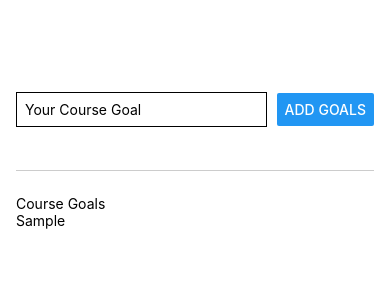
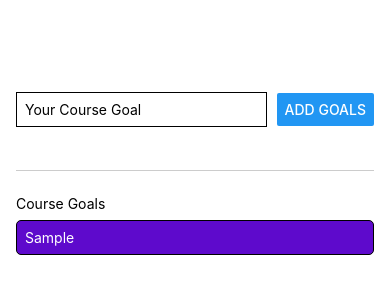
Before and after one commit to CodeNameNinja/LearningReactNative, a React Native app: screen / in a window 390 px wide. Both pictures are taken after typing "Sample" into the empty fields and a click on the button "ADD GOALS". Shown: the top 300 px of the page. Built offline with nearby package versions, Linux system fonts and the light colour scheme.

Commit message:
fix: border radius for ios

```diff
--- a/App.js
+++ b/App.js
@@ -30,8 +30,12 @@ export default function App() {
       </View>
       <View style={styles.goalsContainer}>
         <Text>Course Goals</Text>
-        {courseGoals.map((goal) => (
-          <Text key={goal}>{goal}</Text>
+        {courseGoals.map((goal, index) => (
+          <View style={styles.goalItem}>
+            <Text key={index} style={{ color: "#fff" }}>
+              {goal}
+            </Text>
+          </View>
         ))}
       </View>
     </View>
@@ -67,4 +71,13 @@ const styles = StyleSheet.create({
   button: {
     width: "30%",
   },
+  goalItem: {
+    marginVertical: 8,
+    padding: 8,
+    backgroundColor: "#5e0acc",
+    borderColor: "black",
+    borderWidth: 1,
+
+    borderRadius: 5,
+  },
 });
```
